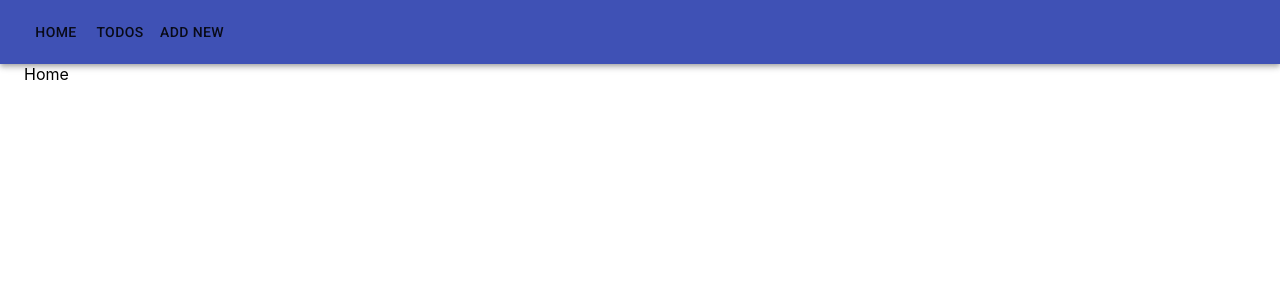
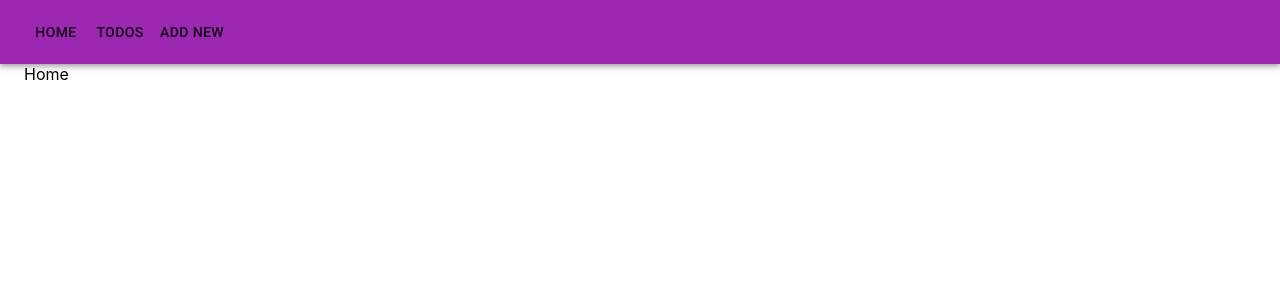
Before and after one commit to wwwece/todos-app, a React (Create React App) app in the folder frontend/: page / in a window 1280 px wide. Shown: the top 300 px of the page. Built offline with nearby package versions, Linux system fonts and the light colour scheme.

Commit message:
Added theme provider for Material UI

```diff
--- a/frontend/src/App.tsx
+++ b/frontend/src/App.tsx
@@ -4,12 +4,14 @@ import { Router, Switch, Route } from "react-router-dom";
 import TodosList from "./components/TodosList";
 import TodoForm from "./components/TodoForm";
 import Header from "./components/Header";
-import { Container } from "@material-ui/core";
+import { Container, ThemeProvider } from "@material-ui/core";
+import theme from "./theme/theme";
 
 const browserHistory = createBrowserHistory();
 
 function App() {
   return (
+    <ThemeProvider theme={theme}>
       <Router history={browserHistory}>
         <div className="App">
           <Header />
@@ -29,6 +31,7 @@ function App() {
           </Container>
         </div>
       </Router>
+    </ThemeProvider>
   );
 }
 
--- a/frontend/src/components/TodoFormGrid.tsx
+++ b/frontend/src/components/TodoFormGrid.tsx
@@ -11,7 +11,7 @@ type Props = {
 const TodoFormGrid: React.FC<Props> = ({ todoData, onInputChange }) => {
   return (
     <Grid container spacing={4}>
-      <Grid item xs={8}>
+      <Grid item xs={6}>
         <TextField
           name="title"
           label="Title"
@@ -21,7 +21,7 @@ const TodoFormGrid: React.FC<Props> = ({ todoData, onInputChange }) => {
         />
       </Grid>
 
-      <Grid item xs={1}>
+      <Grid item xs={2}>
         <TextField
           name="priority"
           label="Priority"
@@ -36,7 +36,7 @@ const TodoFormGrid: React.FC<Props> = ({ todoData, onInputChange }) => {
         />
       </Grid>
 
-      <Grid item xs={3}>
+      <Grid item xs={4}>
         <TextField
           name="date"
           label="Due date"
--- /dev/null
+++ b/frontend/src/theme/theme.ts
@@ -0,0 +1,12 @@
+import { createMuiTheme, ThemeOptions } from "@material-ui/core/styles";
+import purple from "@material-ui/core/colors/purple";
+import green from "@material-ui/core/colors/green";
+
+const theme: ThemeOptions = createMuiTheme({
+  palette: {
+    primary: purple,
+    secondary: green,
+  },
+});
+
+export default theme;
```
Lines whose indentation alone changed are shown as unchanged.
